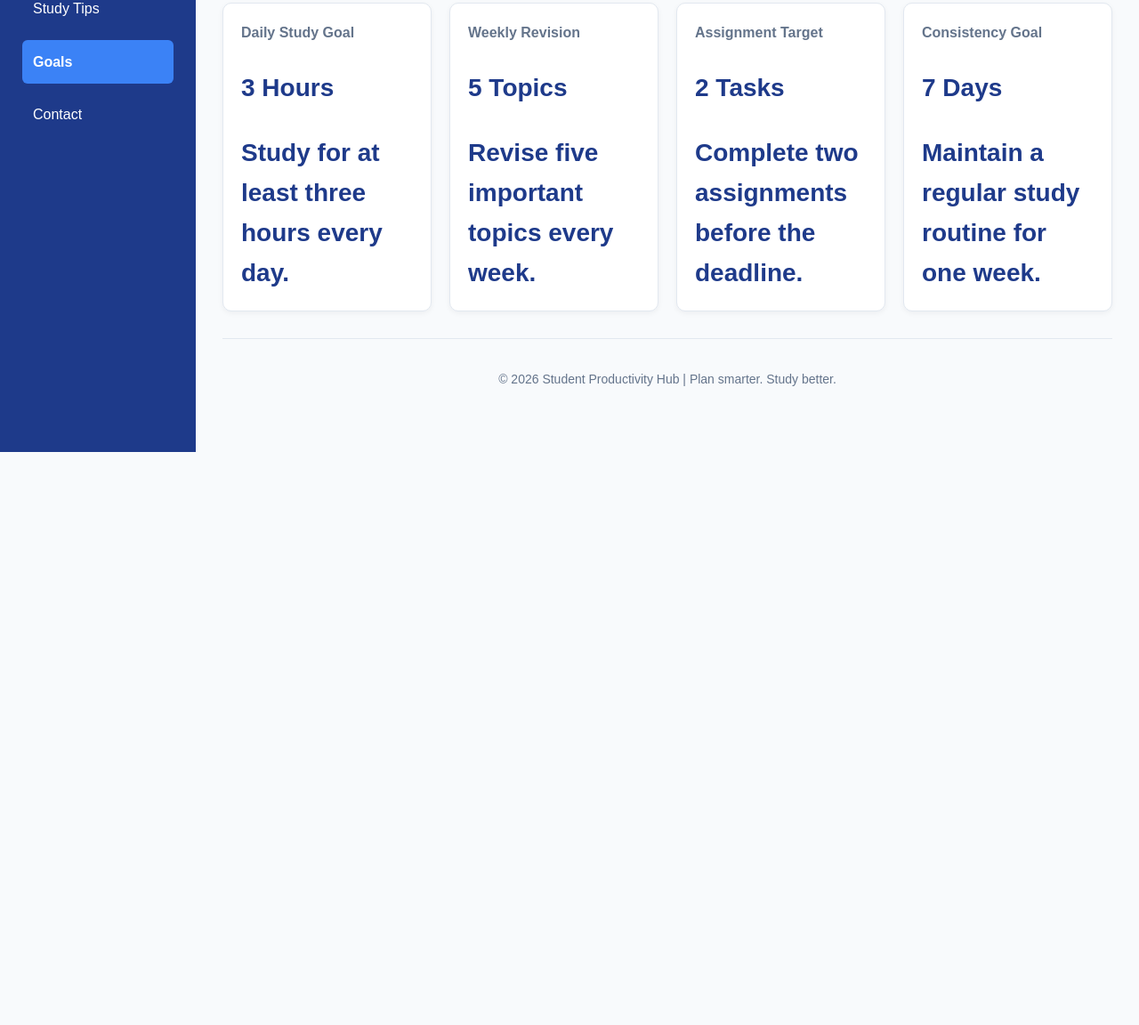
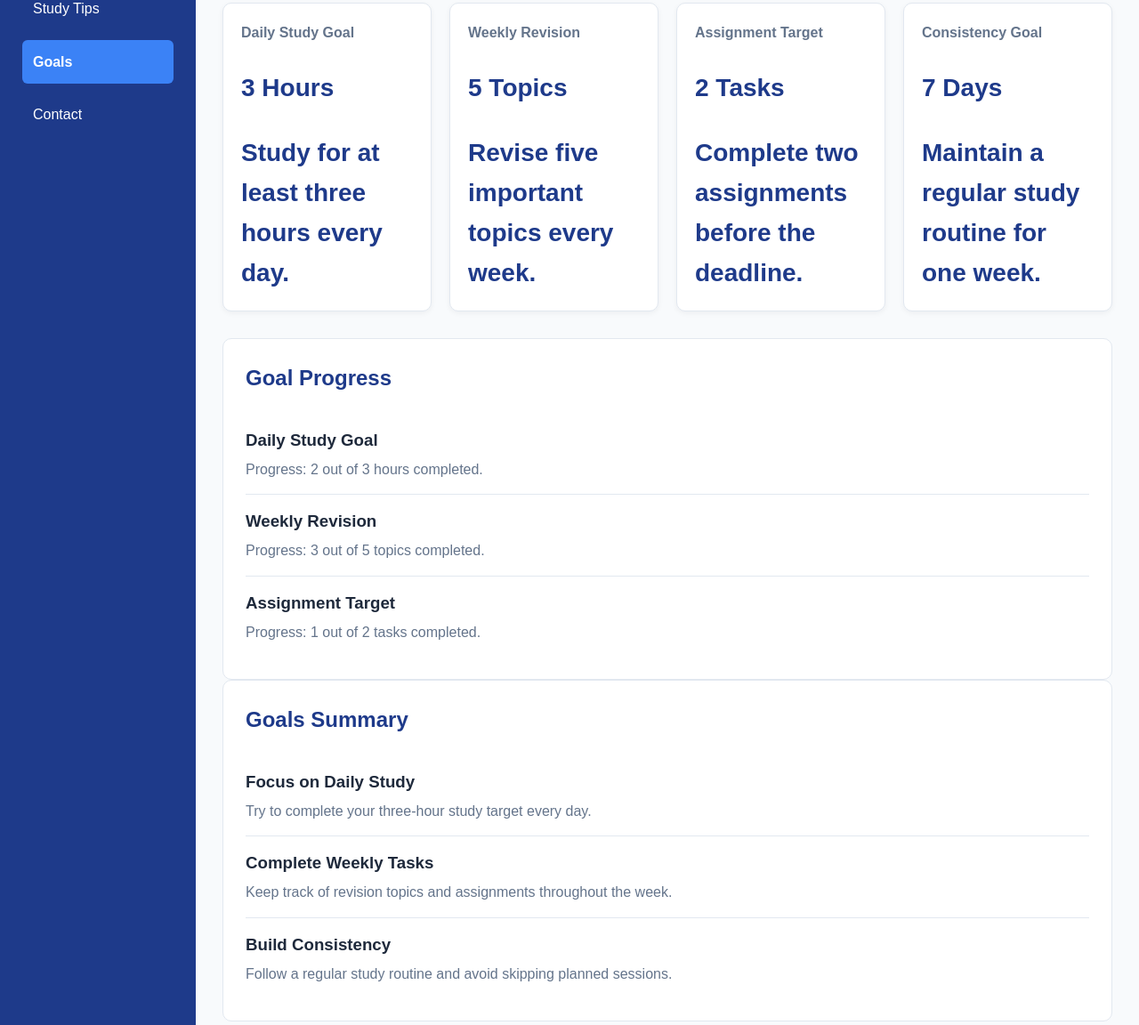
Before and after one commit to himankjain7/StudyHub, a plain HTML site: page goals.html in a window 1280 px wide. Shown: the part 292-1444 px from the top of the page at 89% size. Before the commit the page ends 800 px from the top, so only its background shows below. Drawn offline with Linux system fonts and the light colour scheme.

Commit message:
Add goals summary section

```diff
--- a/goals.html
+++ b/goals.html
@@ -69,6 +69,48 @@
 
             </section>
 
+            <section class="schedule" aria-labelledby="progress-heading">
+
+                <h2 id="progress-heading">Goal Progress</h2>
+
+                <div class="schedule-item">
+                    <h3>Daily Study Goal</h3>
+                    <p>Progress: 2 out of 3 hours completed.</p>
+                </div>
+
+                <div class="schedule-item">
+                    <h3>Weekly Revision</h3>
+                    <p>Progress: 3 out of 5 topics completed.</p>
+                </div>
+
+                <div class="schedule-item">
+                    <h3>Assignment Target</h3>
+                    <p>Progress: 1 out of 2 tasks completed.</p>
+                </div>
+
+            </section>
+
+            <section class="schedule" aria-labelledby="summary-heading">
+
+                <h2 id="summary-heading">Goals Summary</h2>
+
+                <div class="schedule-item">
+                    <h3>Focus on Daily Study</h3>
+                    <p>Try to complete your three-hour study target every day.</p>
+                </div>
+
+                <div class="schedule-item">
+                    <h3>Complete Weekly Tasks</h3>
+                    <p>Keep track of revision topics and assignments throughout the week.</p>
+                </div>
+
+                <div class="schedule-item">
+                    <h3>Build Consistency</h3>
+                    <p>Follow a regular study routine and avoid skipping planned sessions.</p>
+                </div>
+
+            </section>
+
             <footer class="footer">
                 <p>© 2026 Student Productivity Hub | Plan smarter. Study better.</p>
             </footer>
```
